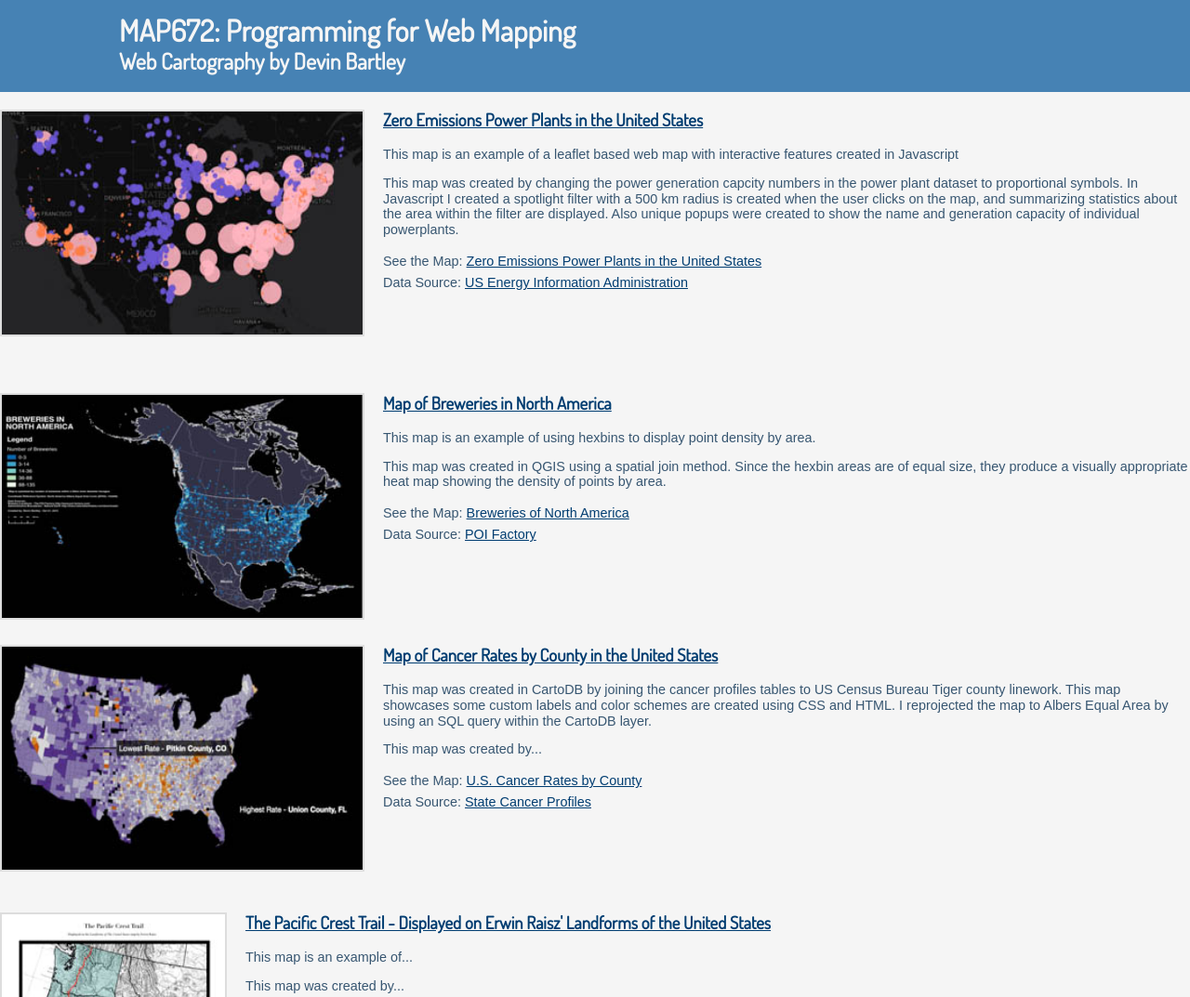
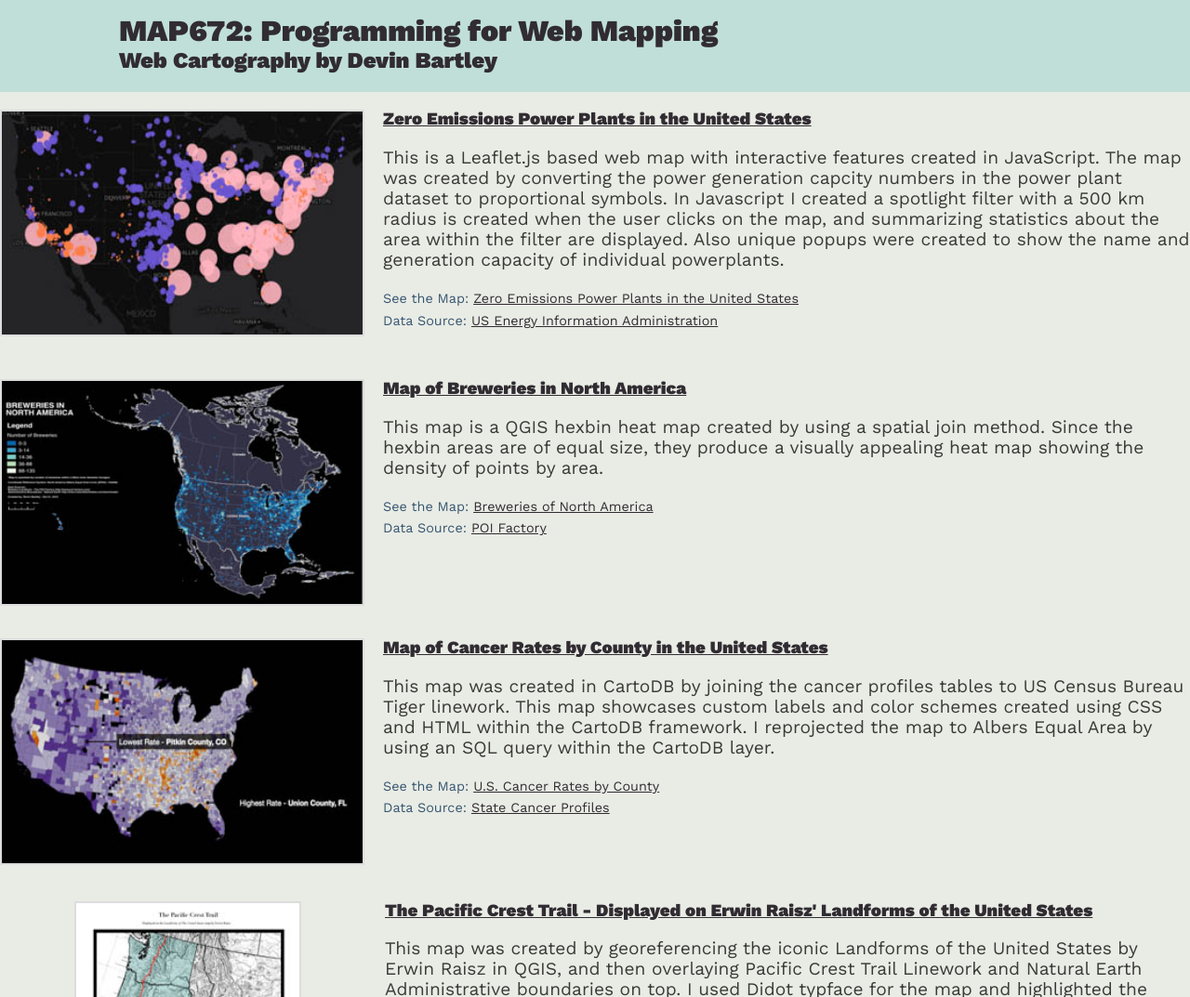
Before and after one commit to dbartles/WebMaps, a plain HTML site: page index.html in a window 1280 px wide. Shown: the top 1073 px of the page at 93% size. Drawn offline with nearby package versions, Linux system fonts and the light colour scheme; a web font is replaced by a local one.

Commit message:
Updated Page

```diff
--- a/index.html
+++ b/index.html
@@ -3,46 +3,60 @@
 <link rel="stylesheet" href="https://cdnjs.cloudflare.com/ajax/libs/normalize/3.0.3/normalize.min.css" />
 <link href='https://fonts.googleapis.com/css?family=Dosis' rel='stylesheet' type='text/css'>
 <link href='https://fonts.googleapis.com/css?family=Imprima' rel='stylesheet' type='text/css'>
-
+<link href='https://fonts.googleapis.com/css?family=Work+Sans:400,900' rel='stylesheet' type='text/css'>
 
 <style>
+    @-webkit-keyframes fadeIn { from { opacity:0; } to { opacity:1; } }
+    @-moz-keyframes fadeIn { from { opacity:0; } to { opacity:1; } }
+    @keyframes fadeIn { from { opacity:0; } to { opacity:1; } }
+
     body {
-        background: #f5f5f5;
-        font-family: Imprima, sans-serif;
+        background: #e9ece5;
+        font-family: 'Work Sans', sans-serif;
     }
 
     header {
         width: 100%;
         min-width: 800px;
         margin: 0 auto;
-        background: steelblue;
+        background: #c0dfd9;
         padding: 15px 0 20px;
+        -webkit-animation:fadeIn ease-in 1;  /* call our keyframe named fadeIn, use animattion ease-in and repeat it only 1 time */
+	   -moz-animation:fadeIn ease-in 1;
+	   animation:fadeIn ease-in 1;
+        -webkit-animation-fill-mode:forwards;  /* this makes sure that after animation is done we remain at the last keyframe value (opacity: 1)*/
+	   -moz-animation-fill-mode:forwards;
+	   animation-fill-mode:forwards;
+
+	   -webkit-animation-duration:1s;
+	   -moz-animation-duration:1s;
+	   animation-duration:1s;
     }
 
     h1 {
-        font-family: Dosis, sans-serif;
+        font-family: 'Work Sans', sans-serif;
         color: #375671;
         width: 80%;
         margin: 0 auto;
-        color: whitesmoke;
+        color: #312c32;
     }
 
     h2 {
-        font-family: Dosis, sans-serif;
+        font-family: 'Work Sans', sans-serif;
         color: #375671;
         width: 80%;
         margin: 0 auto;
-        color: whitesmoke;
+        color: #312c32;
     }
 
     h3 {
-        font-family: Dosis, sans-serif;
-        color: #003d71
+        font-family: 'Work Sans', sans-serif;
+        color: #312c32
     }
 
     p {
-        font-size: .9em;
-        color: #375671;
+        font-size: 1.2em;
+        color: #3b3a36;
     }
 
     ul {
@@ -54,7 +68,7 @@
 
     a,
     a:visited {
-        color: #003d71;
+        color: #312c32;
     }
 
     .project {
@@ -68,6 +82,7 @@
         content: "";
         display: table;
         clear: both;
+        color: #b3c2bf;
     }
 
     .project-image {
@@ -77,15 +92,33 @@
         float: left;
         margin-right: 20px;
         border: 2px solid #dddddd;
+        opacity: 1;
+        transition: opacity .25s ease-in-out;
+        -moz-transition: opacity .25s ease-in-out;
+        -webkit-transition: opacity .25s ease-in-out;
     }
+    .project-image:hover {
+       opacity: 0.5;
+    }
+
     .project-image-portrait {
         width: 240px;
         height: 388px;
         background: white;
         float: left;
-        margin-right: 20px;
+        margin-right: 90px;
+        margin-left: 80px;
         border: 2px solid #dddddd;
+        opacity: 1;
+        transition: opacity .25s ease-in-out;
+        -moz-transition: opacity .25s ease-in-out;
+        -webkit-transition: opacity .25s ease-in-out;
     }
+    .project-image-portrait:hover {
+       opacity: 0.5;
+    }
+
+
 </style>
 
 <body>
@@ -94,10 +127,9 @@
         <h2>Web Cartography by Devin Bartley</h2>
     </header>
     <section class="Project">
-        <a href="#"><img src="images/Thumbs/PowerPlants_Thumb2.jpg" alt="Power Plant Map" class="project-image" /></a>
+        <a href="http://devinleebartley.github.io/Zero-Emissions-Power/"><img src="images/Thumbs/PowerPlants_Thumb2.jpg" alt="Power Plant Map" class="project-image" /></a>
         <h3><a target = "_blank" href="http://devinleebartley.github.io/Zero-Emissions-Power/">Zero Emissions Power Plants in the United States</a></h3>
-        <p>This map is an example of a leaflet based web map with interactive features created in Javascript</p>
-        <p>This map was created by changing the power generation capcity numbers in the power plant dataset to proportional symbols. In Javascript I created a spotlight filter with a 500 km radius is created when the user clicks on the map, and summarizing statistics about the area within the filter are displayed. Also unique popups were created to show the name and generation capacity of individual powerplants.</p>
+        <p>This is a Leaflet.js based web map with interactive features created in JavaScript. The map was created by converting the power generation capcity numbers in the power plant dataset to proportional symbols. In Javascript I created a spotlight filter with a 500 km radius is created when the user clicks on the map, and summarizing statistics about the area within the filter are displayed. Also unique popups were created to show the name and generation capacity of individual powerplants.</p>
         <ul>
             <li>See the Map: <a target="_blank" href="http://devinleebartley.github.io/Zero-Emissions-Power/" /> Zero Emissions Power Plants in the United States</a>
             </li>
@@ -105,15 +137,13 @@
             </li>
         </ul>
         <br>
-        <br>
-        <br>
-        <br>
+
+
     </section>
     <section class="Project">
         <a href="Maps/BreweriesMap_v3.pdf"><img src="images/Thumbs/brewery_thumb.jpg" alt="Brewery Map" class="project-image" /></a>
         <h3><a target="_blank" href="Maps/BreweriesMap_v3.pdf"> Map of Breweries in North America</a></h3>
-        <p>This map is an example of using hexbins to display point density by area.</p>
-        <p>This map was created in QGIS using a spatial join method. Since the hexbin areas are of equal size, they produce a visually appropriate heat map showing the density of points by area.
+        <p>This map is a QGIS hexbin heat map created by using a spatial join method. Since the hexbin areas are of equal size, they produce a visually appealing heat map showing the density of points by area.
         <br>
         </p>
         <ul>
@@ -130,8 +160,7 @@
     <section class="Project">
         <a href="https://dbartley.cartodb.com/viz/186f226c-96d0-11e5-99ec-0e674067d321/public_map"><img src="images/Thumbs/Cancer_Thumb.jpg" alt="Cancer Rate Map" class="project-image" /></a>
         <h3><a target="_blank" href="https://dbartley.cartodb.com/viz/186f226c-96d0-11e5-99ec-0e674067d321/public_map">Map of Cancer Rates by County in the United States</a></h3>
-        <p>This map was created in CartoDB by joining the cancer profiles tables to US Census Bureau Tiger county linework. This map showcases some custom labels and color schemes are created using CSS and HTML. I reprojected the map to Albers Equal Area by using an SQL query within the CartoDB layer. </p>
-        <p>This map was created by...</p>
+        <p>This map was created in CartoDB by joining the cancer profiles tables to US Census Bureau Tiger linework. This map showcases custom labels and color schemes created using CSS and HTML within the CartoDB framework. I reprojected the map to Albers Equal Area by using an SQL query within the CartoDB layer. </p>
         <ul>
             <li>See the Map: <a target="_blank" href="https://dbartley.cartodb.com/viz/186f226c-96d0-11e5-99ec-0e674067d321/public_map" />U.S. Cancer Rates by County</a>
             </li>
@@ -139,15 +168,14 @@
             </li>
         </ul>
         <br>
-        <br>
+
         <br>
         <br>
     </section>
     <section class="Project">
         <a href="Maps/PCTmap_DevinBartley_v02.pdf"><img src="images/Thumbs/PCT_Thumb.jpg" alt="PCT Map" class="project-image-portrait"></a>
         <h3><a target="_blank" href="Maps/PCTmap_DevinBartley_v02.pdf">The Pacific Crest Trail - Displayed on Erwin Raisz' Landforms of the United States</a></h3>
-        <p>This map is an example of...</p>
-            <p>This map was created by...</p>
+        <p>This map was created by georeferencing the iconic Landforms of the United States by Erwin Raisz in QGIS, and then overlaying Pacific Crest Trail Linework and Natural Earth Administrative boundaries on top. I used Didot typface for the map and highlighted the states that the trail passes through in a shade of green that matches the trail logo.</p>
         <ul>
             <li>See the Map: <a target="_blank" href="maps/PCTmap_DevinBartley_v02.pdf" />Pacific Crest Trail on Landforms of the United States</li>
             <li>Data Source: <a target="_blank" href="" />Erwin Raisz</li>
```
